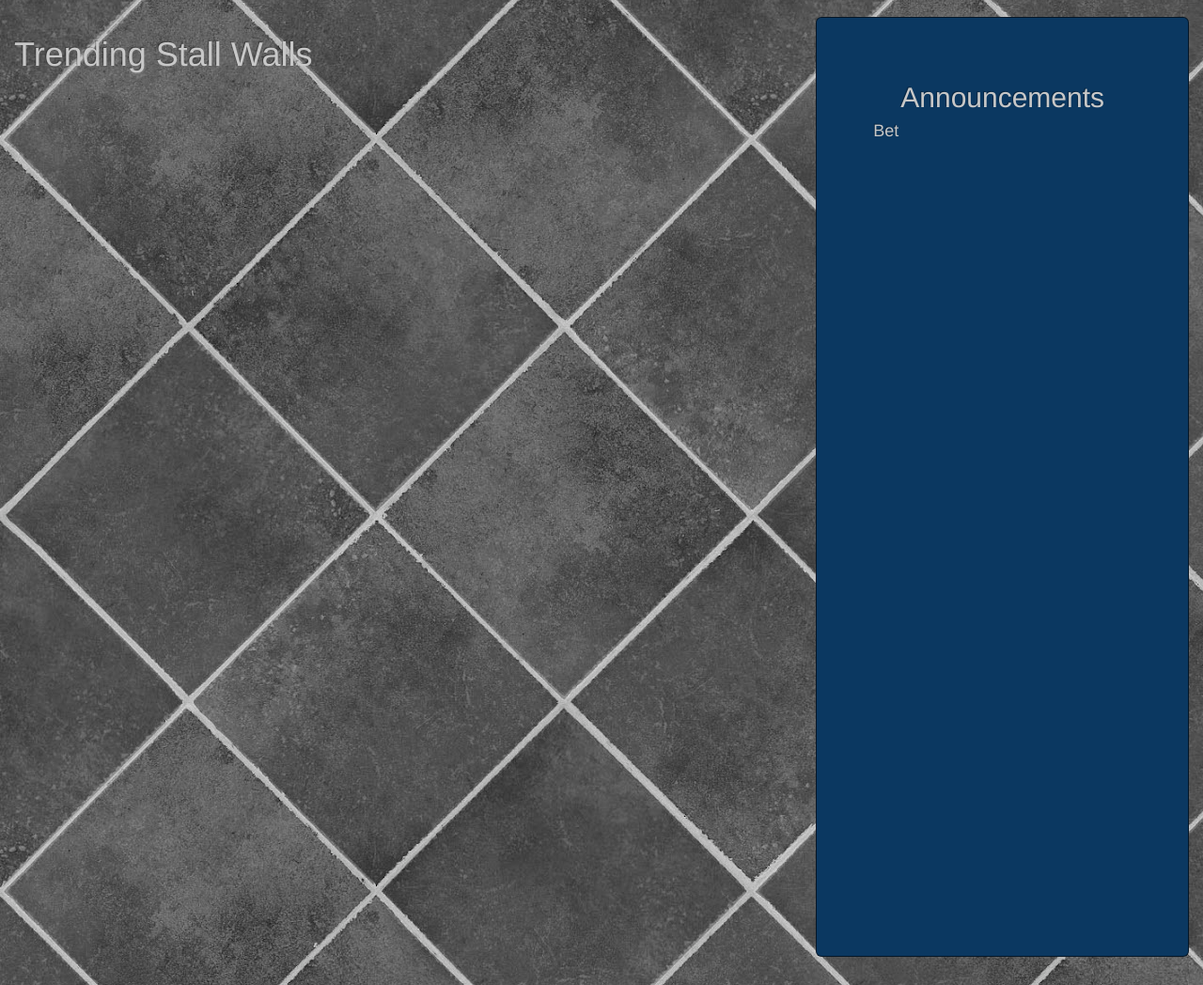
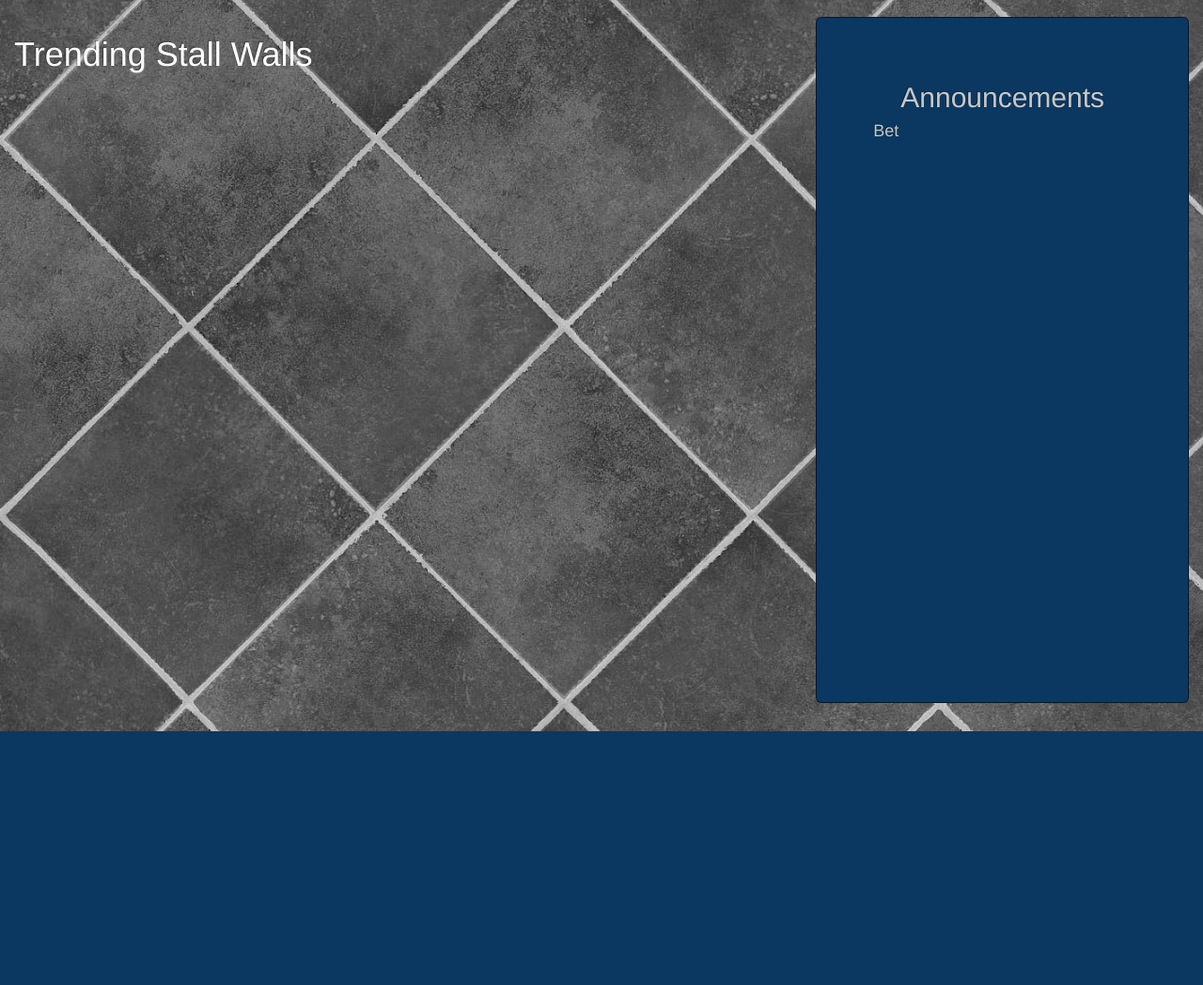
Before and after one commit to CobyGoldbergs/ShitChat, a Flask app: page / in a window 1280 px wide. Shown: the part 52-1100 px from the top of the page at 94% size. After the commit the page ends 830 px from the top, so only its background shows below. Run offline with Flask 2, Linux system fonts and the light colour scheme; the visitor is signed in with stand-in values (Sample User, id 1); data that the repository does not hold is empty.

Commit message:
deez nutz

```diff
--- a/templates/create.html
+++ b/templates/create.html
@@ -64,7 +64,7 @@
 </nav>
 </head>
 
-<body style="padding-top:70px;">
+<body style="padding-top:70px;; background-image:url('../static/TextureUseamlessUtileUfloorUbu.jpg');">
 <div class="container-fluid">
 <div class="row">
 <div class="col-lg-3"><p></p></div>
--- a/templates/home.html
+++ b/templates/home.html
@@ -66,7 +66,7 @@
 {% endif %}
 <div class="row">
 <div class="col-lg-8">
-<h1>Trending Stall Walls</h1>
+<h1 style="color: white;">Trending Stall Walls</h1>
 
 <div class="list-group">
   {% for w in walls %}
@@ -127,7 +127,7 @@
 
 
         <div class="col-lg-4">
-		<div class="jumbotron jumbotron" style="height:1000px; background-color: #0B3861;">
+		<div class="jumbotron jumbotron" style="height:100%; background-color: #0B3861;">
 		<div class="container-fixed-right">
 		<center><h2 id="test">Announcements</h2></center>
 		<h4>Bet</b4>
--- a/templates/inbox.html
+++ b/templates/inbox.html
@@ -59,7 +59,7 @@
 </nav>
 </head>
 
-    <body style="padding-top:70px">
+    <body style="padding-top:70px; background-image:url('../static/TextureUseamlessUtileUfloorUbu.jpg');">
     <div class="container-fluid">
 
 <div class="row">
@@ -101,9 +101,11 @@
     {% set unread = con['unread'][tag['index']] %}
 
     <a href='/messages/{{tag['usr']}}' class="list-group-item">
-<span class="badge" style="background-color: #088A29;">
+{% if unread > 0 %}
+<span class="badge" style="background-color: red;">
 {{unread}}
 </span>
+{% endif %}
 <h4 class="list-group-item-heading">{{other}}</h4>
 {% if con['messages'] != [] %}
 <p class="list-group-item-text">{{con['messages'][-1][0]}}: {{con['messages'][-1][2]}}</p><br>
--- a/templates/messages.html
+++ b/templates/messages.html
@@ -62,7 +62,7 @@
 
 
 
-<body style="padding-top:70px;">
+<body style="padding-top:70px; background-image:url('../static/TextureUseamlessUtileUfloorUbu.jpg');">
 <div class="container-fluid">
 
 <div class="row">
@@ -91,7 +91,7 @@
     {% set other = tag['other'] %}
     {% set other = other|truncate( (other|length) - 2 , True, "") %}
 
-<h4>Conversation with {{other}}</h4>
+<h4 style="color: white;">Conversation with {{other}}</h4>
     {% endif %}
       <div style="overflow:scroll; height:80%; width: 100%; border:1px solid black; scrollTop:scrollHeight; padding-left:5px; background-color: #252E33;" id="MessageBlock">
           {% if conversation != 0 %}
--- a/templates/search_results.html
+++ b/templates/search_results.html
@@ -58,7 +58,7 @@
 </nav>
 </head>
 
-<body style="padding-top:70px">
+<body style="padding-top:70px; background-image:url('../static/TextureUseamlessUtileUfloorUbu.jpg');">
 <div class="container-fluid">
 
 <div class="list-group">
--- a/templates/walls.html
+++ b/templates/walls.html
@@ -65,7 +65,7 @@
 <div class="container-fluid">
 
 
-<h1>Public Bathroom</h1>
+<h1 style="color: white;">Public Bathroom</h1>
 
 <div class="dropdown" style="position:relative;">
   <button class="btn btn-info dropdown-toggle" type="button" id="sort" data-toggle="dropdown" aria-expanded="true">
```
